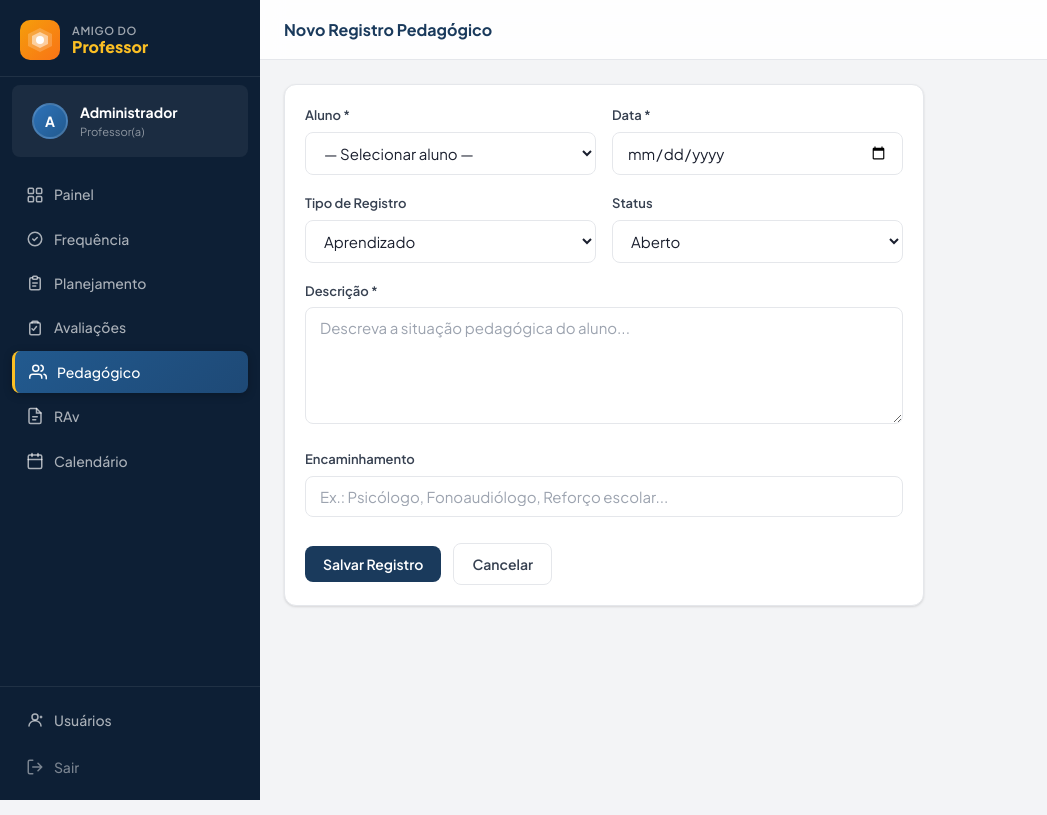
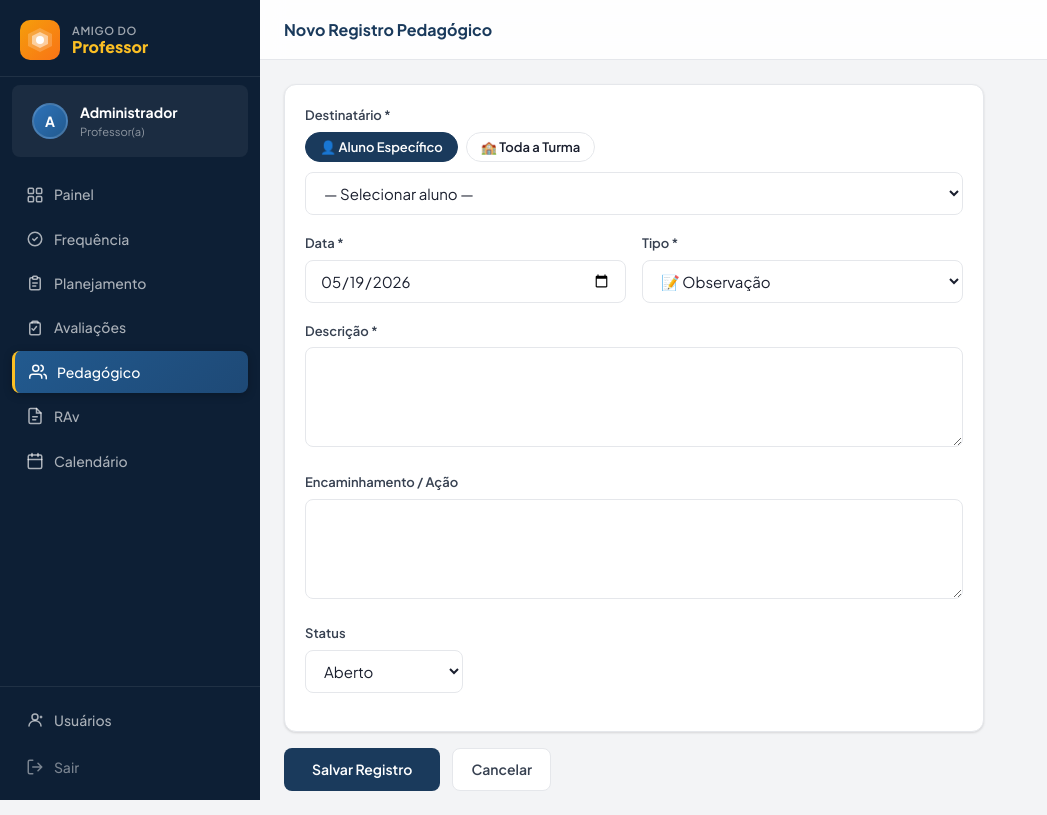
Before and after one commit to mavana1981-boop/AMIGO-PROFESSOR, a Flask app: page /pedagogico/novo in a window 1280 px wide. Shown: the whole page, without its empty margins (0-1047 px from the left). Run offline with Flask 3, Linux system fonts and the light colour scheme; a user stored in the database is signed in.

Commit message:
Update form.html

```diff
--- a/templates/pedagogico/form.html
+++ b/templates/pedagogico/form.html
@@ -1,60 +1,121 @@
 {% extends "base.html" %}
-{% block title %}{% if reg %}Editar Registro{% else %}Novo Registro Pedagógico{% endif %}{% endblock %}
-{% block page_title %}{% if reg %}Editar Registro{% else %}Novo Registro Pedagógico{% endif %}{% endblock %}
+{% block title %}{% if registro %}Editar Registro{% else %}Novo Registro Pedagógico{% endif %}{% endblock %}
+{% block page_title %}{% if registro %}Editar Registro{% else %}Novo Registro Pedagógico{% endif %}{% endblock %}
 {% block content %}
-<div style="max-width:640px;">
-  <form method="POST"><div class="card"><div class="card-body">
+<div style="max-width:700px;">
+<form method="POST">
+  <div class="card">
+    <div class="card-body">
 
-    <div class="form-row form-row-2">
-      <div class="form-group"><label class="form-label">Aluno *</label>
-        <select class="form-control" name="aluno_id" required>
+      <!-- Destinatário -->
+      <div class="form-group">
+        <label class="form-label">Destinatário *</label>
+        <div style="display:flex;gap:8px;flex-wrap:wrap;margin-bottom:10px;">
+          <button type="button" id="btn-aluno" class="filter-chip active" onclick="setDest('aluno')">👤 Aluno Específico</button>
+          <button type="button" id="btn-turma" class="filter-chip" onclick="setDest('turma')">🏫 Toda a Turma</button>
+        </div>
+
+        <!-- Aluno específico -->
+        <div id="bloco-aluno">
+          <select name="aluno_id" id="sel-aluno" class="form-control">
             <option value="">— Selecionar aluno —</option>
             {% for a in alunos %}
             <option value="{{ a.id }}"
-            {% if (reg and reg.aluno_id == a.id) or (not reg and aluno_id == a.id) %}selected{% endif %}>
+              {% if registro and registro.aluno_id==a.id %}selected
+              {% elif not registro and aluno_id==a.id %}selected{% endif %}>
               {{ a.nome }} ({{ a.turma.nome }})
             </option>
             {% endfor %}
           </select>
         </div>
-      <div class="form-group"><label class="form-label">Data *</label>
-        <input class="form-control" type="date" name="data" required
-               value="{{ reg.data.isoformat() if reg else '' }}" />
+
+        <!-- Toda a turma -->
+        <div id="bloco-turma" style="display:none;">
+          <select name="turma_id_form" id="sel-turma" class="form-control">
+            <option value="">— Selecionar turma —</option>
+            {% for t in turmas %}
+            <option value="{{ t.id }}"
+              {% if registro and registro.turma_id==t.id %}selected
+              {% elif not registro and turma_id_pre==t.id %}selected{% endif %}>
+              {{ t.nome }}
+            </option>
+            {% endfor %}
+          </select>
+          <p class="text-muted text-sm" style="margin-top:6px;">O registro será vinculado à turma inteira, não a um aluno específico.</p>
         </div>
       </div>
 
       <div class="form-row form-row-2">
-      <div class="form-group"><label class="form-label">Tipo de Registro</label>
-        <select class="form-control" name="tipo">
-          <option value="aprendizado" {% if reg and reg.tipo=='aprendizado' %}selected{% endif %}>Aprendizado</option>
-          <option value="carencia" {% if reg and reg.tipo=='carencia' %}selected{% endif %}>Carência / Dificuldade</option>
-          <option value="encaminhamento" {% if reg and reg.tipo=='encaminhamento' %}selected{% endif %}>Encaminhamento</option>
-        </select>
+        <div class="form-group">
+          <label class="form-label">Data *</label>
+          <input type="date" name="data" class="form-control" required
+            value="{{ registro.data.strftime('%Y-%m-%d') if registro else today.strftime('%Y-%m-%d') }}">
         </div>
-      <div class="form-group"><label class="form-label">Status</label>
-        <select class="form-control" name="status">
-          <option value="aberto" {% if not reg or reg.status=='aberto' %}selected{% endif %}>Aberto</option>
-          <option value="em andamento" {% if reg and reg.status=='em andamento' %}selected{% endif %}>Em andamento</option>
-          <option value="concluído" {% if reg and reg.status=='concluído' %}selected{% endif %}>Concluído</option>
+        <div class="form-group">
+          <label class="form-label">Tipo *</label>
+          <select name="tipo" class="form-control">
+            {% set tipos = [
+              ('atividade_turma','📚 Atividade de Turma'),
+              ('aprendizado','✅ Aprendizado'),
+              ('carencia','⚠ Carência'),
+              ('encaminhamento','🔀 Encaminhamento'),
+              ('observacao','📝 Observação'),
+            ] %}
+            {% for v,l in tipos %}
+            <option value="{{ v }}" {% if registro and registro.tipo==v %}selected{% elif not registro and v=='observacao' %}selected{% endif %}>{{ l }}</option>
+            {% endfor %}
           </select>
         </div>
       </div>
 
-    <div class="form-group"><label class="form-label">Descrição *</label>
-      <textarea class="form-control" name="descricao" required rows="5"
-                placeholder="Descreva a situação pedagógica do aluno...">{{ reg.descricao if reg else '' }}</textarea>
+      <div class="form-group">
+        <label class="form-label">Descrição *</label>
+        <textarea name="descricao" class="form-control" rows="4" required style="resize:vertical;">{{ registro.descricao if registro else '' }}</textarea>
       </div>
 
-    <div class="form-group"><label class="form-label">Encaminhamento</label>
-      <input class="form-control" name="encaminhamento"
-             placeholder="Ex.: Psicólogo, Fonoaudiólogo, Reforço escolar..."
-             value="{{ reg.encaminhamento if reg else '' }}" />
+      <div class="form-group">
+        <label class="form-label">Encaminhamento / Ação</label>
+        <textarea name="encaminhamento" class="form-control" rows="2" style="resize:vertical;">{{ registro.encaminhamento if registro else '' }}</textarea>
       </div>
 
-    <div class="form-actions" style="border:none;">
-      <button type="submit" class="btn btn-primary">{% if reg %}Salvar{% else %}Salvar Registro{% endif %}</button>
+      <div class="form-group">
+        <label class="form-label">Status</label>
+        <select name="status" class="form-control" style="width:auto;">
+          {% for v,l in [('aberto','Aberto'),('em_andamento','Em andamento'),('concluido','Concluído')] %}
+          <option value="{{ v }}" {% if registro and registro.status==v %}selected{% elif not registro and v=='aberto' %}selected{% endif %}>{{ l }}</option>
+          {% endfor %}
+        </select>
+      </div>
+    </div>
+  </div>
+
+  <div class="d-flex gap-3" style="margin-top:16px;">
+    <button type="submit" class="btn btn-primary" style="padding:12px 28px;">
+      {% if registro %}Salvar Alterações{% else %}Salvar Registro{% endif %}
+    </button>
     <a href="{{ url_for('pedagogico.index') }}" class="btn btn-outline">Cancelar</a>
   </div>
-  </div></div></form>
+</form>
 </div>
+
+<script>
+var dest = '{% if registro and registro.turma_id %}turma{% else %}aluno{% endif %}';
+
+function setDest(d) {
+  dest = d;
+  document.getElementById('bloco-aluno').style.display = d==='aluno'?'':'none';
+  document.getElementById('bloco-turma').style.display = d==='turma'?'':'none';
+  document.getElementById('btn-aluno').classList.toggle('active', d==='aluno');
+  document.getElementById('btn-turma').classList.toggle('active', d==='turma');
+  // limpar seletores não usados
+  if (d==='turma') document.getElementById('sel-aluno').value='';
+  else document.getElementById('sel-turma').value='';
+}
+
+// Init
+setDest(dest);
+</script>
 {% endblock %}
+{% block extra_py %}
+{% set today = today %}
+{% endblock %}
```
Lines whose indentation alone changed are shown as unchanged.
